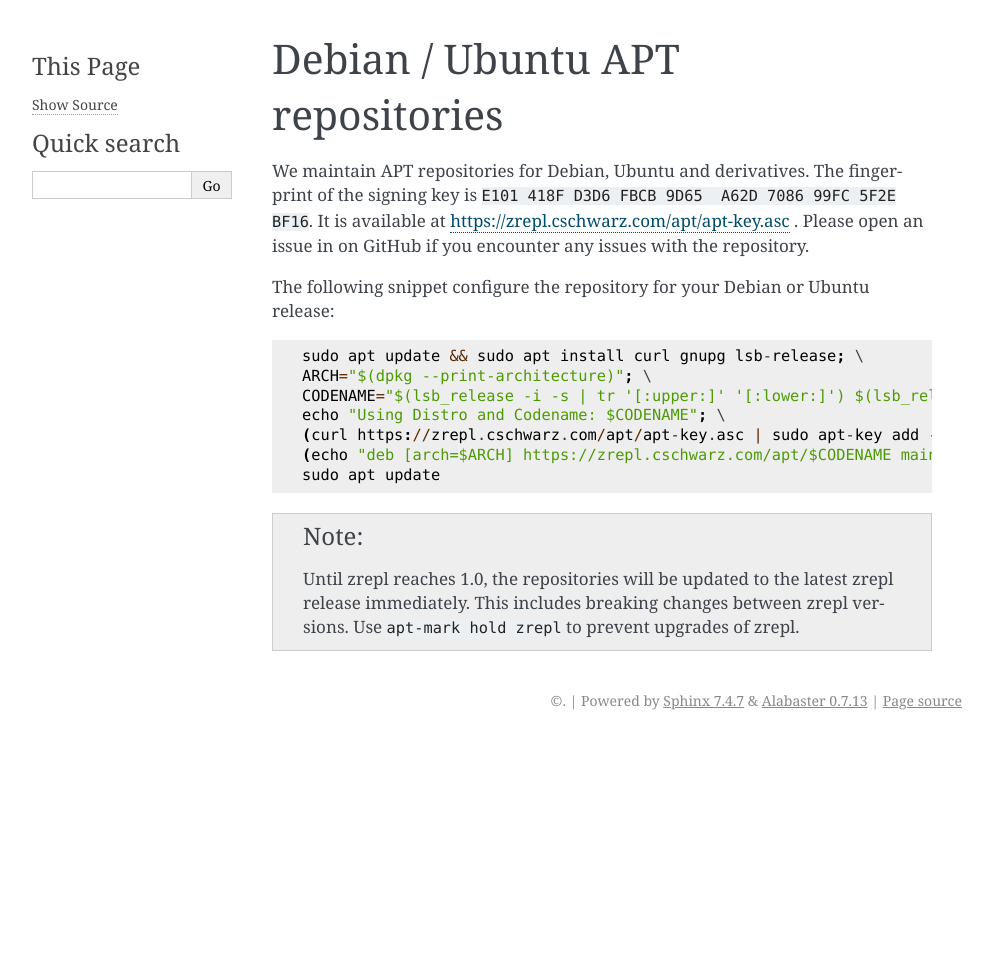
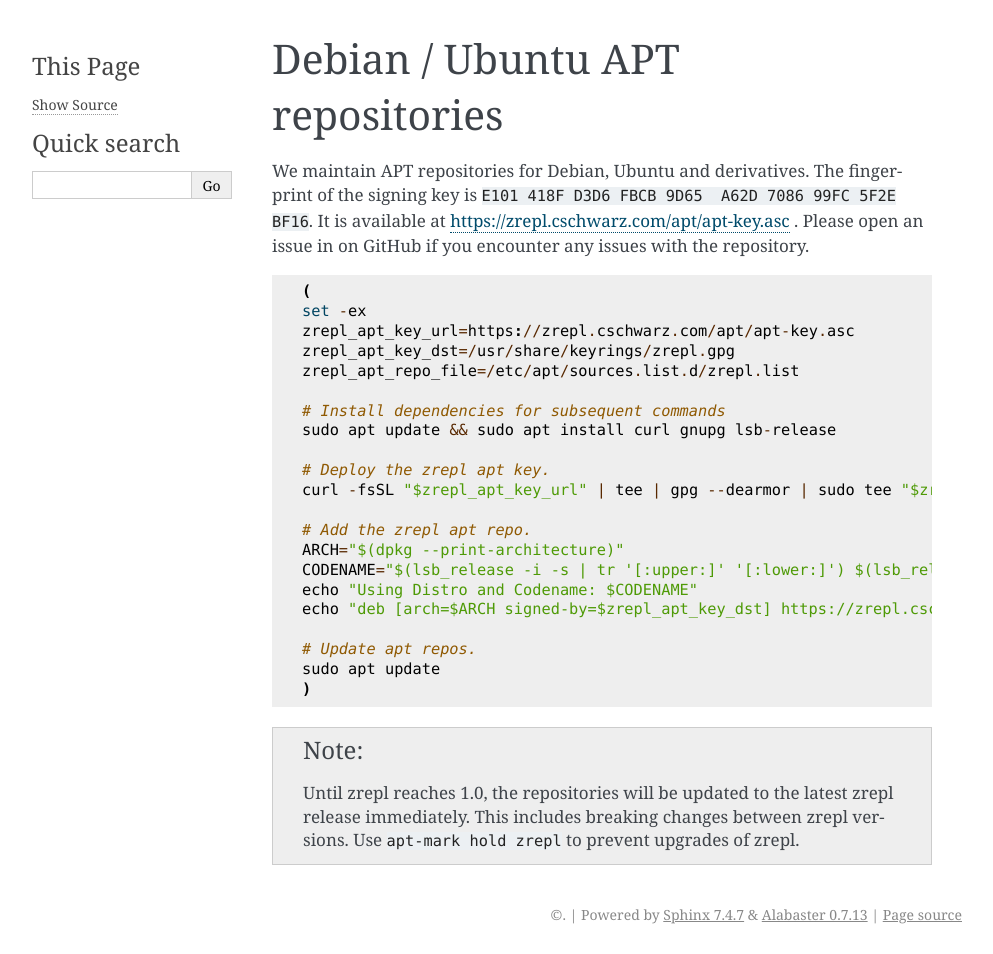
Before and after one commit to zrepl/zrepl, a Sphinx documentation site: the page built from docs/installation/apt-repos.rst, in a window 1280 px wide. Shown: the whole page, without its empty margins (148-1141 px from the left). Built offline with Sphinx 7.4.7, drawn with Linux system fonts in a browser that asks for light colours; pages that are not in the unit, such as notebooks, are missing from menus; the version number could not be read and is left out; before the commit the page ends 900 px from its top, so only the background shows below that.

Commit message:
docs: apt repo: deploy gpg to /usr/share/keyrings and use 'signed-by' in repo definition
gpg --dearmor because of note in https://wiki.debian.org/DebianRepository/UseThirdParty

fixes https://github.com/zrepl/zrepl/issues/529

```diff
--- a/docs/installation/apt-repos.rst
+++ b/docs/installation/apt-repos.rst
@@ -9,18 +9,29 @@
 It is available at `<https://zrepl.cschwarz.com/apt/apt-key.asc>`_ .
 Please open an issue in on GitHub if you encounter any issues with the repository.
 
-The following snippet configure the repository for your Debian or Ubuntu release:
-
 ::
 
-    sudo apt update && sudo apt install curl gnupg lsb-release; \
-    ARCH="$(dpkg --print-architecture)"; \
-    CODENAME="$(lsb_release -i -s | tr '[:upper:]' '[:lower:]') $(lsb_release -c -s | tr '[:upper:]' '[:lower:]')"; \
-    echo "Using Distro and Codename: $CODENAME"; \
-    (curl https://zrepl.cschwarz.com/apt/apt-key.asc | sudo apt-key add -) && \
-    (echo "deb [arch=$ARCH] https://zrepl.cschwarz.com/apt/$CODENAME main" | sudo tee /etc/apt/sources.list.d/zrepl.list) && \
+    (
+    set -ex
+    zrepl_apt_key_url=https://zrepl.cschwarz.com/apt/apt-key.asc
+    zrepl_apt_key_dst=/usr/share/keyrings/zrepl.gpg
+    zrepl_apt_repo_file=/etc/apt/sources.list.d/zrepl.list
+
+    # Install dependencies for subsequent commands
+    sudo apt update && sudo apt install curl gnupg lsb-release
+
+    # Deploy the zrepl apt key.
+    curl -fsSL "$zrepl_apt_key_url" | tee | gpg --dearmor | sudo tee "$zrepl_apt_key_dst" > /dev/null
+
+    # Add the zrepl apt repo.
+    ARCH="$(dpkg --print-architecture)"
+    CODENAME="$(lsb_release -i -s | tr '[:upper:]' '[:lower:]') $(lsb_release -c -s | tr '[:upper:]' '[:lower:]')"
+    echo "Using Distro and Codename: $CODENAME"
+    echo "deb [arch=$ARCH signed-by=$zrepl_apt_key_dst] https://zrepl.cschwarz.com/apt/$CODENAME main" | sudo tee /etc/apt/sources.list.d/zrepl.list
+
+    # Update apt repos.
     sudo apt update
-
+    )
 
 .. NOTE::
 
```
